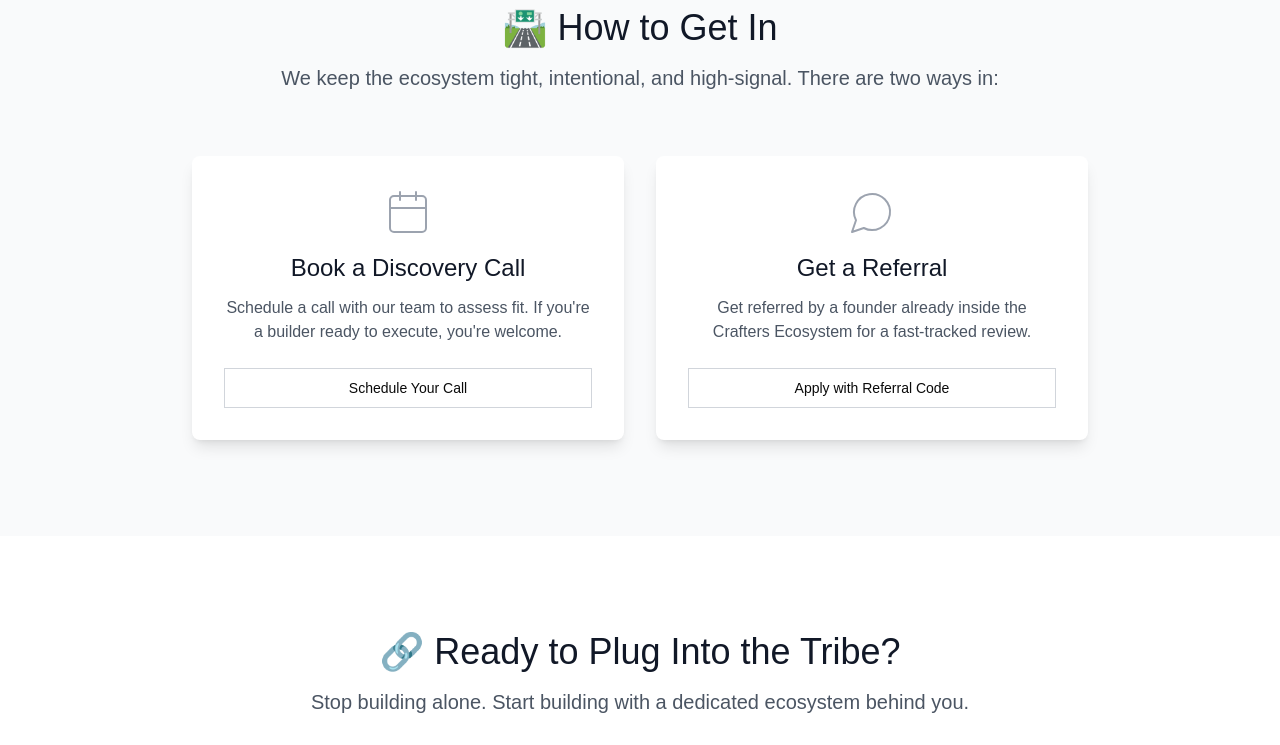
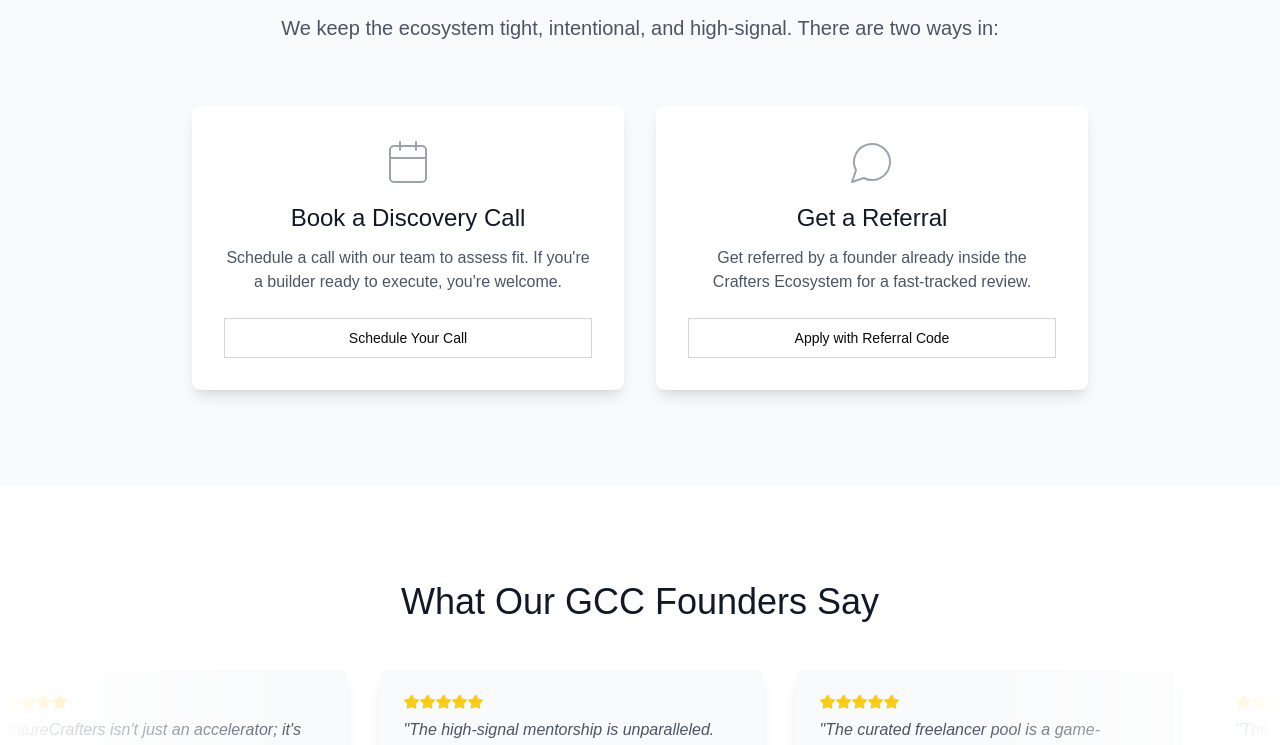
Before and after one commit to sharmasahil211/venturecrafters, a Next.js app: page /ecosystem-access in a window 1280 px wide. Shown: the part 3218-3963 px from the top of the page. Built offline with nearby package versions, Linux system fonts and the light colour scheme.

Commit message:
refactor: restore v81 state and update image URLs
Restore previous project state and update image URLs for consistency.

Co-authored-by: null <200178594+sharmasahil211@users.noreply.github.com>

```diff
--- a/app/ecosystem-access/page.tsx
+++ b/app/ecosystem-access/page.tsx
@@ -17,9 +17,85 @@ import {
   Briefcase,
   Target,
   Wrench,
+  Star,
 } from "lucide-react"
 import Link from "next/link"
 import { useState, useEffect } from "react"
+
+const testimonials = [
+  {
+    name: "Ahmed Al-Falahi",
+    company: "NomadCart, Dubai, UAE",
+    quote:
+      "VentureCrafters isn't just an accelerator; it's the operational backbone we needed. The execution support saved us months of guesswork.",
+  },
+  {
+    name: "Fatima Al-Mansoori",
+    company: "FinTech Arabia, Riyadh, KSA",
+    quote:
+      "The high-signal mentorship is unparalleled. We got direct, actionable advice that immediately impacted our GTM strategy in Saudi Arabia.",
+  },
+  {
+    name: "Yousef Al-Kuwari",
+    company: "Qatar Logistics AI, Doha, Qatar",
+    quote:
+      "The curated freelancer pool is a game-changer. We found a brilliant UI/UX designer who understood the startup hustle from day one.",
+  },
+  {
+    name: "Noora Al-Hashemi",
+    company: "Edutech MENA, Abu Dhabi, UAE",
+    quote:
+      "The Crafters Vault is a goldmine. The templates for investor outreach were instrumental in our pre-seed round.",
+  },
+  {
+    name: "Khalid bin Salman",
+    company: "AgriTech Solutions, Jeddah, KSA",
+    quote:
+      "Moving from idea to MVP felt seamless with the Founder's Dashboard. It kept our small team aligned and focused on what truly matters.",
+  },
+  {
+    name: "Mariam Al-Bader",
+    company: "EcoWares, Kuwait City, Kuwait",
+    quote:
+      "The community is the real deal. It's a high-trust environment where founders genuinely help each other navigate the challenges of the GCC market.",
+  },
+  {
+    name: "Sultan Al-Otaibi",
+    company: "CyberSec KSA, Dammam, KSA",
+    quote:
+      "The investor access is not just a promise. When we were ready, the introductions were warm, relevant, and led to meaningful conversations.",
+  },
+  {
+    name: "Dana Al-Khalifa",
+    company: "Manama Health, Manama, Bahrain",
+    quote:
+      "The monthly execution support helped us refine our pricing model. It was like having a part-time COO without the hefty price tag.",
+  },
+  {
+    name: "Omar Al-Said",
+    company: "Muscat Innovations, Muscat, Oman",
+    quote:
+      "VentureCrafters understands the nuances of building in the Gulf. Their guidance is practical, not theoretical, which is exactly what early-stage founders need.",
+  },
+  {
+    name: "Layla Al-Jaber",
+    company: "Riyadh Retail Tech, Riyadh, KSA",
+    quote:
+      "The weekly Founder Clinics are incredibly valuable. We've applied learnings on branding and digital marketing that have shown immediate results.",
+  },
+  {
+    name: "Abdullah Al-Mulla",
+    company: "Dubai PropTech, Dubai, UAE",
+    quote:
+      "Pivot Hire saved us countless hours in hiring. Finding talent that fits our culture was our biggest challenge, and VentureCrafters solved it.",
+  },
+  {
+    name: "Hessa Al-Ghanim",
+    company: "Doha Creative Hub, Doha, Qatar",
+    quote:
+      "Being part of this ecosystem feels like a competitive advantage. The resources, network, and support system are exactly what we needed to scale.",
+  },
+]
 
 export default function EcosystemAccessPage() {
   const [mobileMenuOpen, setMobileMenuOpen] = useState(false)
@@ -33,7 +109,7 @@ export default function EcosystemAccessPage() {
 
   const toolStack = {
     HIRING: [
-      { name: "HirtIQ", description: "AI-based talent curation + auto job posting" },
+      { name: "Pivot Hire", description: "AI-based talent curation + auto job posting" },
       { name: "Templates", description: "One-click JD templates and vetted candidate pipelines" },
     ],
     "LEARNING & GROWTH": [
@@ -51,6 +127,23 @@ export default function EcosystemAccessPage() {
   }
 
   return (
+    <>
+      <style jsx global>{`
+        @keyframes marquee {
+          from {
+            transform: translateX(0);
+          }
+          to {
+            transform: translateX(-50%);
+          }
+        }
+        .animate-marquee {
+          animation: marquee 80s linear infinite;
+        }
+        .group:hover .animate-marquee {
+          animation-play-state: paused;
+        }
+      `}</style>
       <div className="min-h-screen bg-white text-gray-900 font-light">
         {/* Header and Mobile Menu */}
         <div className="fixed top-4 left-4 md:top-6 md:left-6 z-50">
@@ -275,12 +368,13 @@ export default function EcosystemAccessPage() {
                   </CardHeader>
                   <CardContent>
                     <p className="text-gray-600 font-light mb-4">
-                    We don’t just advise. We do. Get hands-on support from our curated pool of 'Executioners' — a unique
-                    blend of ex-founders and domain experts.
+                      We don’t just advise. We do. Get hands-on support from our curated pool of 'Executioners' — a
+                      unique blend of ex-founders and domain experts.
                     </p>
                     <div className="bg-gray-50 p-4 rounded-none mb-4">
                       <p className="font-medium text-gray-800 flex items-center">
-                      <CheckCircle className="h-4 w-4 mr-2 text-green-500" />4 hours/month of Execution Support included
+                        <CheckCircle className="h-4 w-4 mr-2 text-green-500" />4 hours/month of Execution Support
+                        included
                       </p>
                     </div>
                     <p className="text-sm text-gray-500 font-light">
@@ -300,8 +394,8 @@ export default function EcosystemAccessPage() {
                   </CardHeader>
                   <CardContent>
                     <p className="text-gray-600 font-light mb-4">
-                    Your access includes time with curated mentors covering fundraising prep, product roadmapping, team
-                    building, and founder wellbeing.
+                      Your access includes time with curated mentors covering fundraising prep, product roadmapping,
+                      team building, and founder wellbeing.
                     </p>
                     <div className="bg-gray-50 p-4 rounded-none mb-4">
                       <p className="font-medium text-gray-800 flex items-center">
@@ -326,8 +420,8 @@ export default function EcosystemAccessPage() {
                   </CardHeader>
                   <CardContent>
                     <p className="text-gray-600 font-light text-sm">
-                    Connect with mindset-aligned freelancers for UI/UX, web dev, content, branding, CRM, and more. We’ve
-                    done the vetting, you just plug and play.
+                      Connect with mindset-aligned freelancers for UI/UX, web dev, content, branding, CRM, and more.
+                      We’ve done the vetting, you just plug and play.
                     </p>
                   </CardContent>
                 </Card>
@@ -395,8 +489,6 @@ export default function EcosystemAccessPage() {
                     ))}
                   </div>
                   <div className="text-center bg-gray-50 p-8 rounded-none">
-                  <p className="text-gray-500 font-light text-sm uppercase tracking-wider">Total Monthly Value</p>
-                  <p className="text-4xl font-extralight text-gray-900 my-2">$5,200+</p>
                     <p className="text-gray-500 font-light text-sm uppercase tracking-wider mt-6">Your Access</p>
                     <p className="text-2xl font-light text-gray-800 my-2">Priced for Founders</p>
                     <p className="text-gray-600 font-light">Contact us for membership details.</p>
@@ -469,10 +561,47 @@ export default function EcosystemAccessPage() {
           </div>
         </section>
 
+        {/* What Our Founders Say Section */}
+        <section className="py-16 md:py-24 bg-white overflow-hidden">
+          <div className="container mx-auto">
+            <h2 className="text-3xl md:text-4xl font-extralight text-gray-900 text-center mb-12">
+              What Our GCC Founders Say
+            </h2>
+            <div className="relative group">
+              <div className="flex animate-marquee">
+                {[...testimonials, ...testimonials].map((testimonial, index) => (
+                  <Card key={index} className="flex-shrink-0 w-80 md:w-96 mx-4 border-0 shadow-lg bg-gray-50">
+                    <CardContent className="p-6 flex flex-col justify-between h-full">
+                      <div>
+                        <div className="flex items-center mb-2">
+                          {[...Array(5)].map((_, i) => (
+                            <Star key={i} className="h-4 w-4 text-yellow-400 fill-current" />
+                          ))}
+                        </div>
+                        <p className="text-gray-600 font-light italic mb-4">"{testimonial.quote}"</p>
+                      </div>
+                      <div className="mt-auto">
+                        <p className="font-medium text-gray-800">{testimonial.name}</p>
+                        <p className="text-sm text-gray-500">{testimonial.company}</p>
+                      </div>
+                    </CardContent>
+                  </Card>
+                ))}
+              </div>
+              <div className="absolute top-0 left-0 w-full h-full pointer-events-none">
+                <div className="absolute left-0 top-0 w-1/4 h-full bg-gradient-to-r from-white to-transparent"></div>
+                <div className="absolute right-0 top-0 w-1/4 h-full bg-gradient-to-l from-white to-transparent"></div>
+              </div>
+            </div>
+          </div>
+        </section>
+
         {/* Final CTA */}
-      <section className="py-24 px-4 md:px-6">
+        <section className="py-24 px-4 md:px-6 bg-gray-50">
           <div className="container mx-auto max-w-3xl text-center">
-          <h2 className="text-3xl md:text-4xl font-extralight text-gray-900 mb-4">🔗 Ready to Plug Into the Tribe?</h2>
+            <h2 className="text-3xl md:text-4xl font-extralight text-gray-900 mb-4">
+              🔗 Ready to Plug Into the Tribe?
+            </h2>
             <p className="text-lg md:text-xl text-gray-600 mb-8 font-light">
               Stop building alone. Start building with a dedicated ecosystem behind you.
             </p>
@@ -527,5 +656,6 @@ export default function EcosystemAccessPage() {
           </div>
         </footer>
       </div>
+    </>
   )
 }
```
Lines whose indentation alone changed are shown as unchanged.
